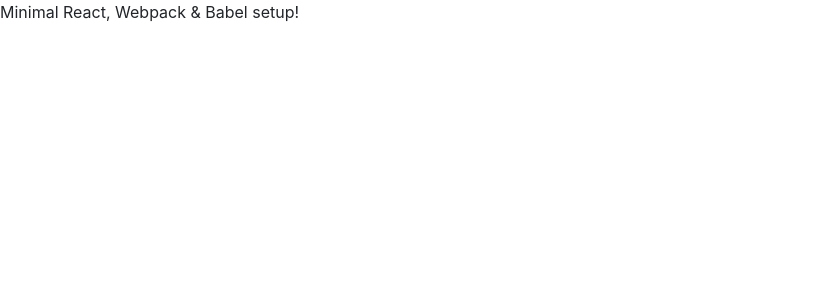
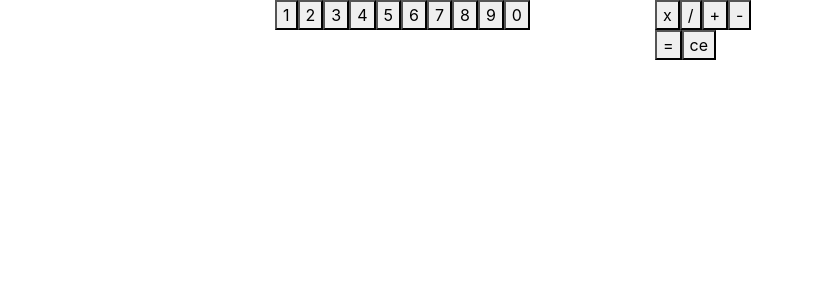
Before and after one commit to tomekpryjma/react-calculator, a React app: page / in a window 1280 px wide. Shown: the top 300 px of the page, without its empty margins (0-813 px from the left). Built offline with nearby package versions, Linux system fonts and the light colour scheme; the HTML template or start-up script is replaced by a standard one.

Commit message:
Load Calculator comp over default message

```diff
--- a/src/components/App.js
+++ b/src/components/App.js
@@ -1,4 +1,5 @@
 import React from 'react';
+import Calculator from './calculator/Calculator';
 
 export default class extends React.Component {
     constructor(props) {
@@ -7,7 +8,9 @@
 
     render() {
         return(
-            <p>Minimal React, Webpack &amp; Babel setup!</p>
+            <main>
+                <Calculator/>
+            </main>
         )
     }
 }
```
